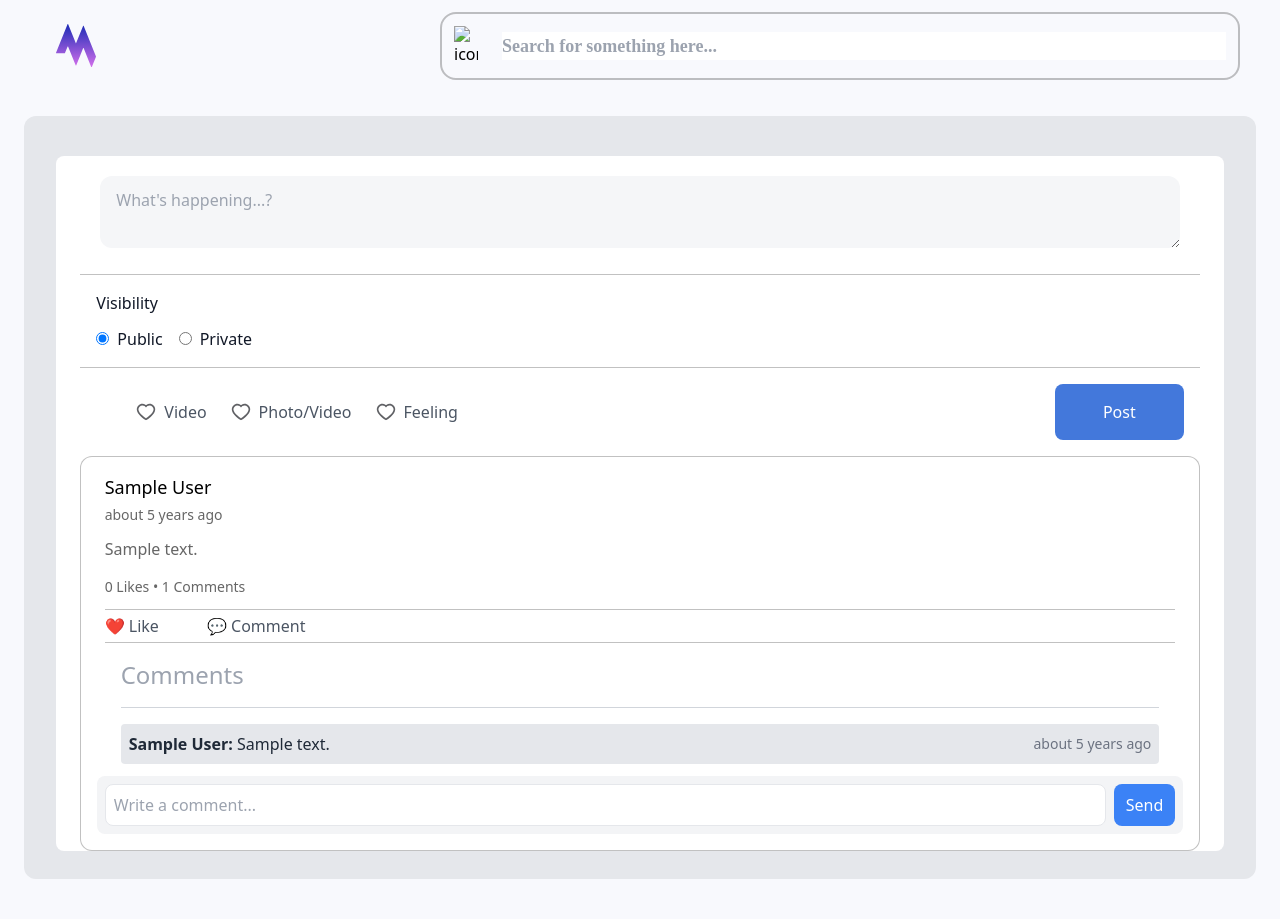
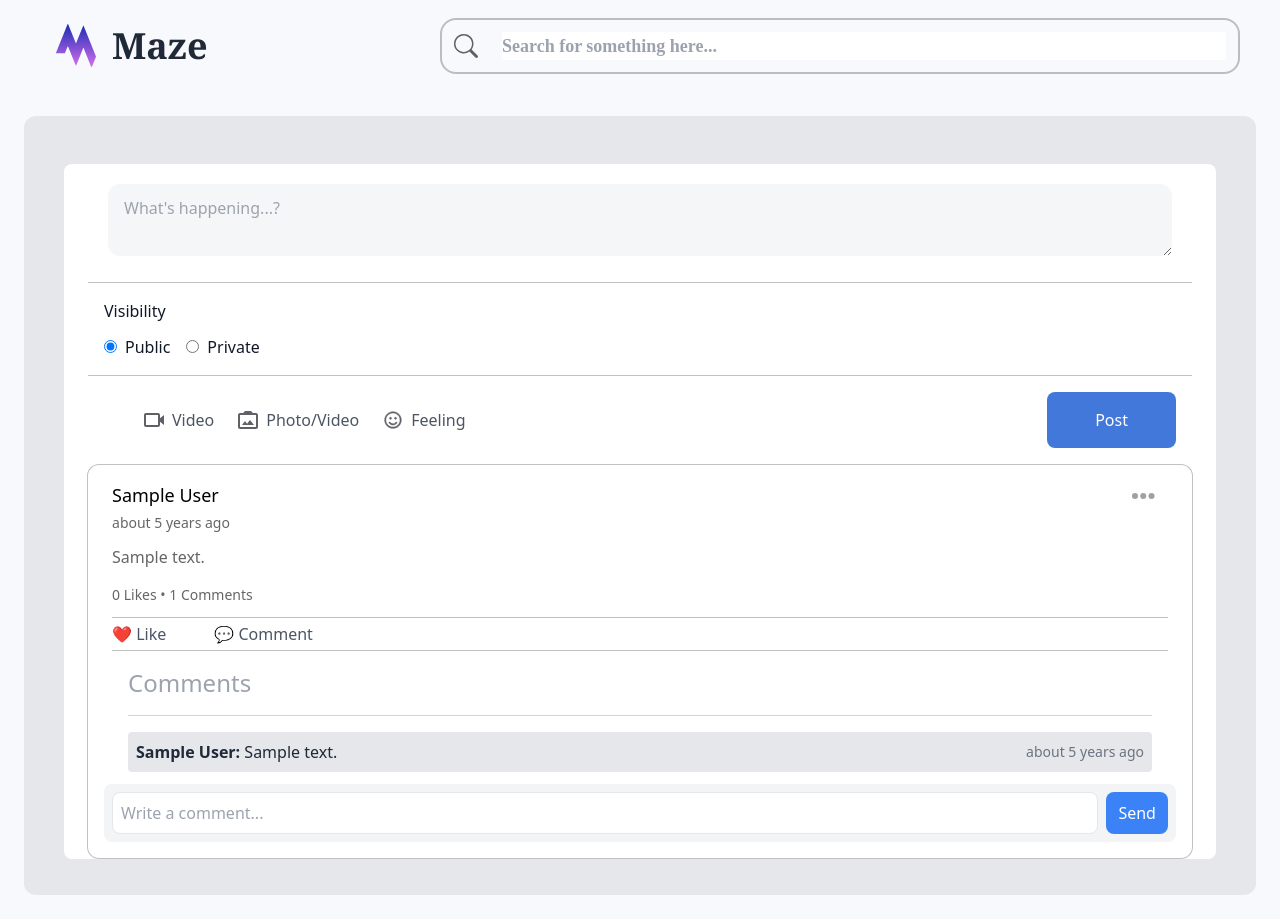
Before and after one commit to 2115425Amar/Maze_Auth, a Rails app: page /posts in a window 1280 px wide. Before the commit the page ends 879 px from the top, so only its background shows below. Run offline with Rails 7, Linux system fonts and the light colour scheme; a user stored in the database is signed in; tables that the repository leaves empty hold one stand-in row (values such as "Sample post"); some libraries are stand-ins or nearby versions.

Commit message:
post working

```diff
--- a/app/views/layouts/application.html.erb
+++ b/app/views/layouts/application.html.erb
@@ -20,6 +20,12 @@
     <%# Includes all stylesheet files in app/assets/stylesheets %>
     <%= stylesheet_link_tag :app, "data-turbo-track": "reload" %>
     <%= javascript_importmap_tags %>
+
+    <!-- Preline CDN -->
+    <script src="https://cdn.jsdelivr.net/npm/preline@latest/dist/preline.min.js"></script>
+
+    <script defer src="https://unpkg.com/alpinejs@3.x.x/dist/cdn.min.js"></script>
+
     <link href="https://cdn.jsdelivr.net/npm/tailwindcss@2.2.19/dist/tailwind.min.css" rel="stylesheet">
     <script src="https://cdn.tailwindcss.com"></script>
   </head>
--- a/app/views/posts/index.html.erb
+++ b/app/views/posts/index.html.erb
@@ -1,5 +1,3 @@
-
-
 <!DOCTYPE html>
 <html lang="en">
 
@@ -17,17 +15,17 @@
   <div class="flex w-full md:px-6 justify-between items-center">
     <div class="flex gap-4 p-4 items-center md:w-1/3">
       <img src="<%= asset_path('Vector.svg')%>" class="w-8 md:w-10" alt="icon">
-      <p class="text-2xl md:text-4xl font-serif font-semibold text-gray-800"><%= @title_text %></p>
+      <p class="text-2xl md:text-4xl font-serif font-semibold text-gray-800">Maze</p>
     </div>
 
     <div class="flex gap-6 p-3 items-center md:w-2/3 md:border-2 border-[#3333334D] rounded-2xl">
-      <img src="" class="w-6" alt="icon">
+      <img src="<%= asset_path('search.svg')%>" class="w-6" alt="icon">
       <input class="hidden md:block w-full text-lg font-['Montserrat'] font-semibold text-gray-600 focus:outline-none" placeholder="Search for something here...">
     </div>
   </div>
 </nav>
 
-<div class="bg-gray-200 p-2 m-6 rounded-xl">
+<div class="bg-gray-200 p-4 m-6 rounded-xl">
   <!-- Post Form -->
   <%= form_with(model: Post.new, url: posts_path, local: true) do |form| %>
     <div class="bg-white rounded-lg mt-8 mx-[2%] my-5">
@@ -50,28 +48,19 @@
       </div>
 
       <div class="flex justify-between p-4 mx-6 border-t border-[#3333334D]">
-<!--        <div class="flex  text-gray-600">-->
-<!--          <button class="flex items-center gap-2">-->
-<!--            <img src="<%#=asset_path('dil.svg')%>" class="w-5" alt="Photo">-->
-<!--            <img src="<%#= asset_path('dil.svg')%>" class="w-8 md:w-10" alt="icon">-->
-
-<!--            <span class="hidden sm:inline">Photo/Video</span>-->
-<!--          </button>-->
-<!--        </div>-->
-
         <%# media icons %>
         <div class="flex justify-between p-4  border-[#3333334D] mx-6">
           <div class="flex gap-6 text-gray-600">
             <button class="flex items-center gap-2">
-              <img src="<%= asset_path('dil.svg')%>" class="w-5" alt="Live Video">
+              <img src="<%= asset_path('video.svg')%>" class="w-5" alt="Live Video">
               <span class="hidden sm:inline">Video</span>
             </button>
             <button class="flex items-center gap-2">
-              <img src=<%=asset_path('dil.svg')%> class="w-5" alt="Photo/Video">
+              <img src=<%=asset_path('photo.svg')%> class="w-5" alt="Photo/Video">
               <span class="hidden sm:inline">Photo/Video</span>
             </button>
             <button class="flex items-center gap-2">
-              <img src=<%=asset_path('dil.svg')%> class="w-5" alt="Feeling">
+              <img src=<%=asset_path('feeling.svg')%> class="w-5" alt="Feeling">
               <span class="hidden sm:inline">Feeling</span>
             </button>
           </div>
@@ -91,7 +80,30 @@
             <h3 class="text-lg mb-1"><%= post.user.first_name %> <%= post.user.last_name %></h3>
             <p class="text-sm text-[#666666]"> <%= time_ago_in_words(post.created_at) %> ago</p>
           </div>
+
+          <div class="flex gap-3">
+                        <div class="relative inline-block gap-1" x-data="{ open: false }">
+                            <div class="w-12">
+                                <button @click="open = !open" type="button" class="inline-flex justify-center gap-x-1.5 rounded-md bg-white px-3 py-2 hover:cursor-pointer text-sm font-semibold text-gray-900  ring-gray-400 ring-inset hover:bg-gray-50" id="menu-button" aria-expanded="true" aria-haspopup="true">
+                                    <img src="<%= asset_path('dots.svg') %>" alt="">
+                                </button>
+                            </div>
+
+                            <div x-show="open" @click.outside="open = false" x-transition:enter="transition ease-out duration-100" x-transition:enter-start="transform opacity-0 scale-95" x-transition:enter-end="transform opacity-100 scale-100" x-transition:leave="transition ease-in duration-75" x-transition:leave-start="transform opacity-100 scale-100" x-transition:leave-end="transform opacity-0 scale-95" class="absolute right-0 z-10 mt-2 w-32 md:w-56 origin-top-right rounded-md bg-white ring-1 shadow-lg ring-black/5 focus:outline-none" role="menu" aria-orientation="vertical" aria-labelledby="menu-button" tabindex="-1">
+                                <div class="py-1" role="none">
+                                  <%#= link_to "Show", "posts/#{post.id}", class: "block px-4 py-2 text-sm md:text-lg text-gray-700 font-semibold hover:text-indigo-800"%>
+                                    <%= link_to "Edit", "posts/#{post.id}/edit", class:"block px-4 py-2 text-sm md:text-lg text-gray-700 font-semibold hover:text-indigo-800"%>
+                                    <%= link_to "Delete", post_path(post), data: {turbo_method: :delete, turbo_confirm: "Are you sure?"}, class: "block px-4 py-2 text-sm md:text-lg text-gray-700 font-semibold hover:text-indigo-800" %>
+                                </div>
+                            </div>
+                        </div>
+                    </div>
+
         </div>
+
+
+
+
 
         <p class="text-[#666666] mb-4 mx-2"><%= post.description %></p>
 
```
Also changed, not shown: app/views/posts/edit.html.erb (+45 -9 lines), app/assets/images/dots.svg (added), app/assets/images/feeling.svg (renamed from app/assets/fluent_emoji-24-regular.svg), app/assets/images/photo.svg (renamed from app/assets/Vector (2).svg), app/assets/images/search.svg (added), app/assets/images/video.svg (renamed from app/assets/Vector (1).svg).
